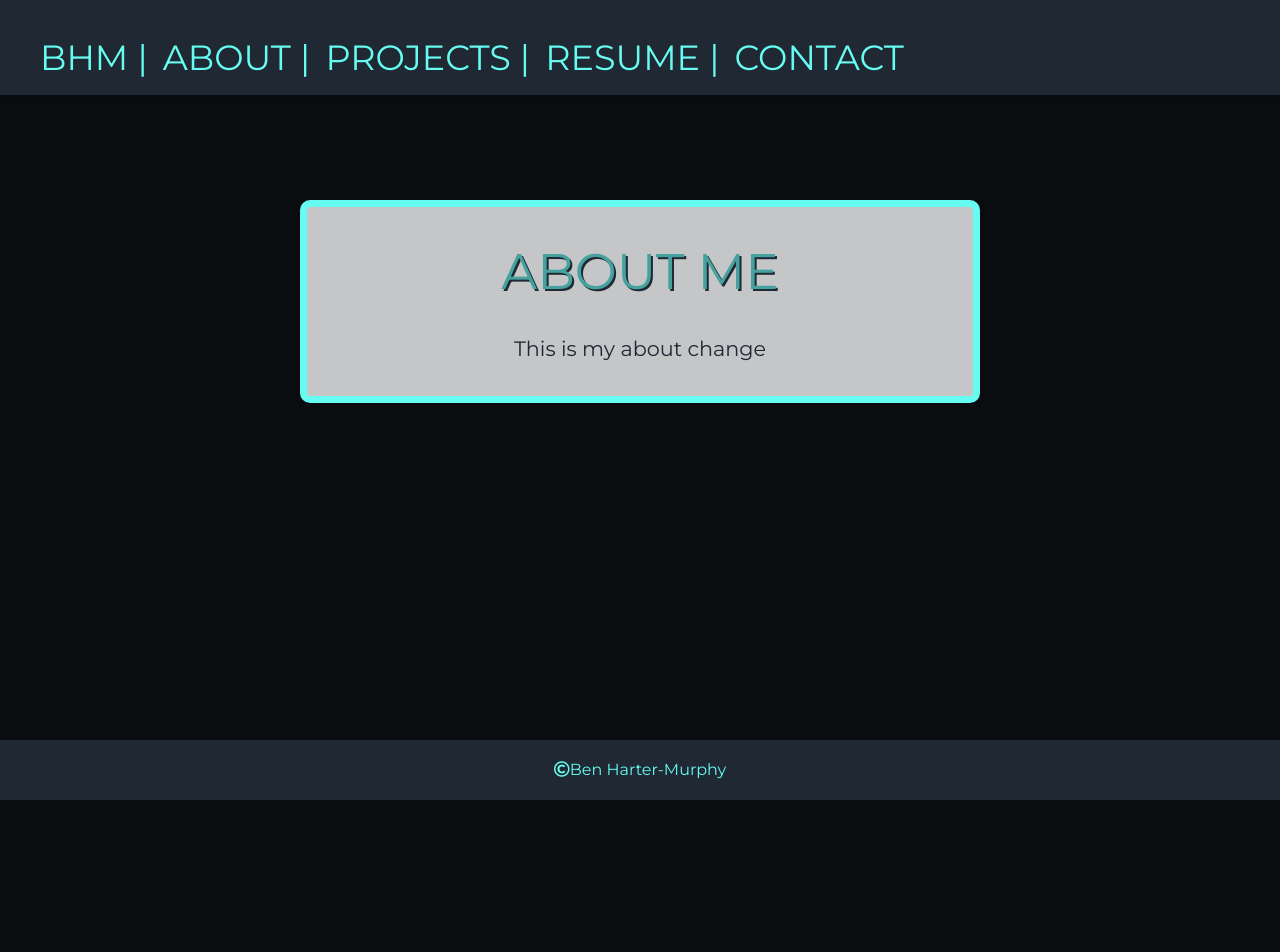
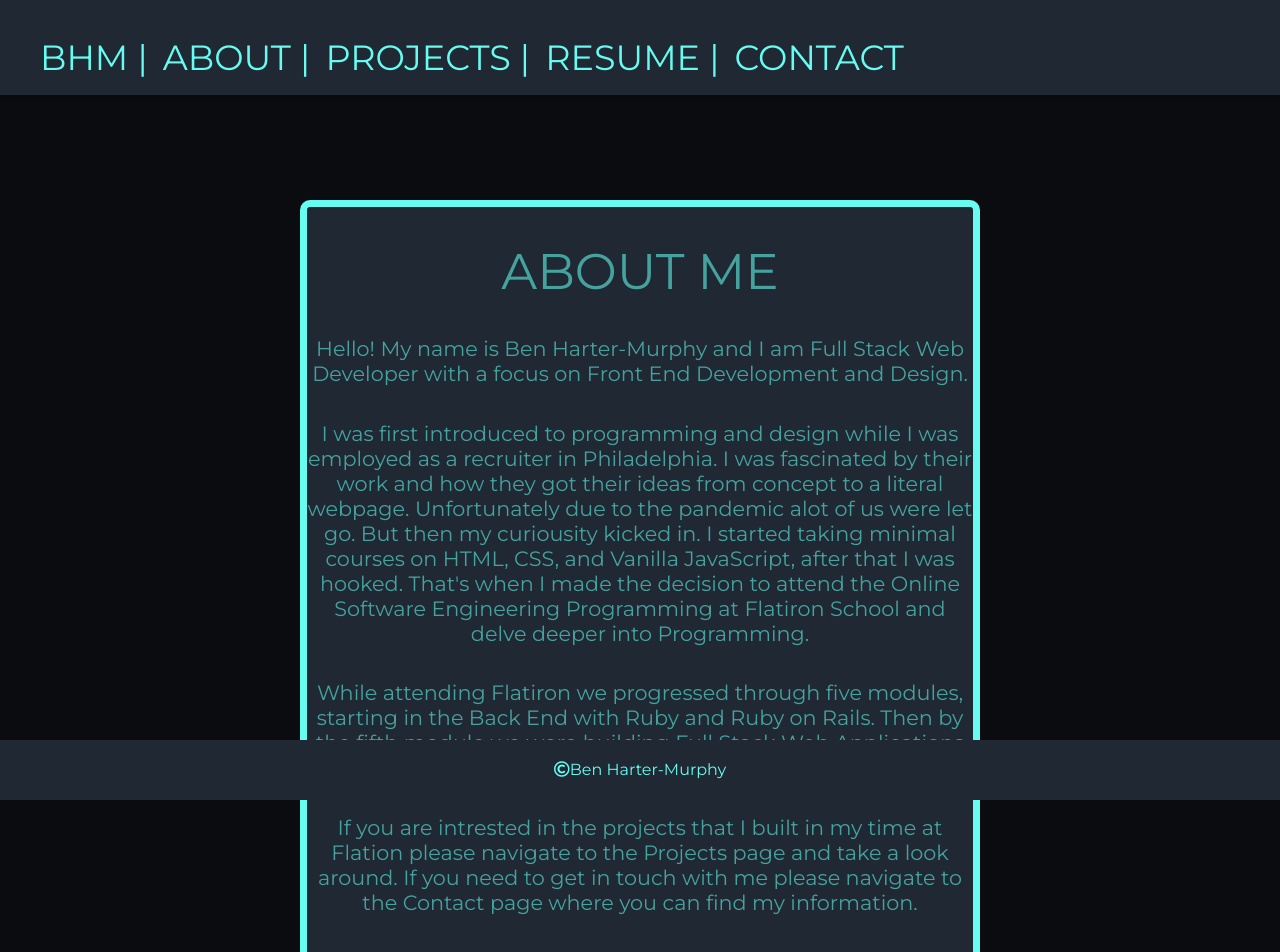
Before and after one commit to phillycowboy/benhartermurphy, a React (Create React App) app: page /about in a window 1280 px wide. Shown: the top 952 px of the page. Before the commit the page ends 800 px from the top, so only its background shows below. Built offline with nearby package versions, Linux system fonts and the light colour scheme; a web font is replaced by a local one.

Commit message:
about page

```diff
--- a/src/App.css
+++ b/src/App.css
@@ -73,12 +73,12 @@ body {
 	text-shadow: 2px 2px #1f2833;
 }
 #about h5 {
-	color: #1f2833;
+	color: #45a29e;
 	font-weight: 400;
 }
 #about {
 	border: 7px solid #66fcf1;
-	background-color: #c5c6c7;
+	background-color: #1f2833;
 	font-weight: 700;
 	font-size: 25px;
 	border-radius: 10px;
@@ -183,18 +183,18 @@ body {
 	padding-right: 10px;
 }
 #contact li {
-	color: #1f2833;
+	color: #45a29e;
 	display: flex;
 	justify-content: center;
 	align-items: center;
 	font-weight: 400;
 }
 #contact a:any-link {
-	color: #1f2833;
+	color: #45a29e;
 }
 #contact {
 	border: 7px solid #66fcf1;
-	background-color: #c5c6c7;
+	background-color: #1f2833;
 	border-radius: 10px;
 	font-size: 25px;
 }
--- a/src/components/About.js
+++ b/src/components/About.js
@@ -5,7 +5,20 @@ class About extends Component{
         return(
             <div id="about">
                 <h1>ABOUT ME</h1>
-                <h5> This is my about change</h5>
+                <h5>Hello! My name is Ben Harter-Murphy and I am Full Stack Web Developer with a focus on Front End Development and Design.</h5>
+                <h5>I was first introduced to programming and design while I was employed as a recruiter in Philadelphia. I was fascinated by their work and how they got their ideas from concept to a literal webpage.
+                    Unfortunately due to the pandemic alot of us were let go. But then my curiousity kicked in. I started taking minimal courses on HTML, CSS, and Vanilla JavaScript, after that I was hooked. That's when I made the
+                    decision to attend the Online Software Engineering Programming at Flatiron School and delve deeper into Programming.
+                </h5>
+                <h5>
+                    While attending Flatiron we progressed through five modules, starting in the Back End with Ruby and Ruby on Rails. Then by the fifth module we were building Full Stack Web Applications
+                    with a JavaScript(ES6) Front End with a React library.
+                </h5>
+                <h5>
+                    If you are intrested in the projects that I built in my time at Flation please navigate to the Projects page and take a look around.
+                    If you need to get in touch with me please navigate to the Contact page where you can find my information.
+                </h5>
+                <h5>Thanks for stopping by!</h5>
 
             </div>
         )
```
